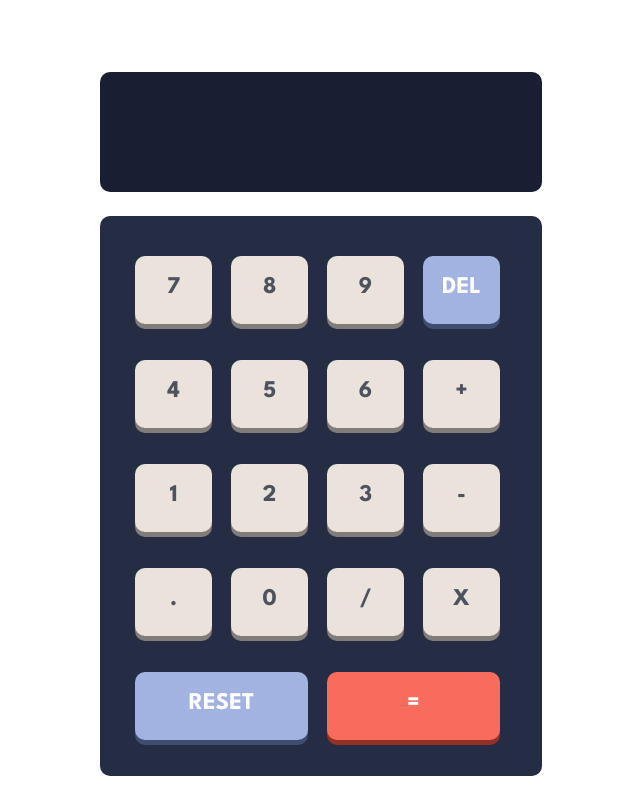
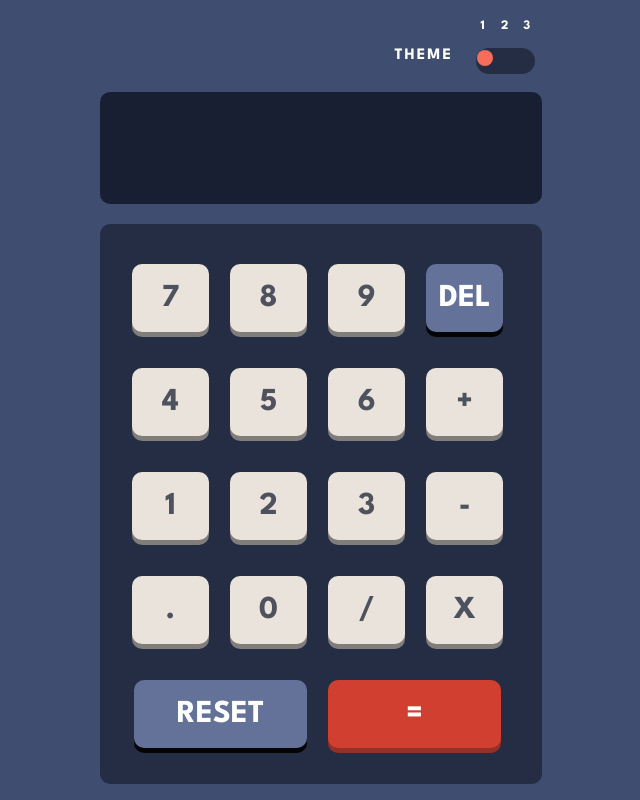
Before and after one commit to Ramyalakshmi19/Calculator, a plain HTML site: page index.html in a window 1280 px wide. Shown: the whole page, without its empty margins (348-988 px from the left). Drawn offline with Linux system fonts and the light colour scheme.

Commit message:
Theme1 completed

```diff
--- a/index.html
+++ b/index.html
@@ -11,6 +11,21 @@
   </style>
 </head>
 <body>
+    <div class="ThemeGrid">
+      <div class="ThemeRow1">
+        <span class="ThemeNum">1</span>
+        <span class="ThemeNum">2</span>
+        <span class="ThemeNum">3</span>
+      </div>
+      <div class="ThemeSwitch">
+        <span>THEME</span>
+        <div class="switch" id="switchId">
+        <div class="ball"></div>
+      </div>
+      </div>
+    </div>
+
+    </div>
     <div class="center">
       <div id="Result">
       </div>
@@ -34,7 +49,7 @@
           <span class="CalcButton operator">-</span>
         </div>
         <div class="Row">
-          <span class="CalcButton">.</span>
+          <span class="CalcButton Number">.</span>
           <span class="CalcButton Number">0</span>
           <span class="CalcButton operator">/</span>
           <span class="CalcButton operator">X</span>
--- a/script.js
+++ b/script.js
@@ -2,6 +2,23 @@ let value1="";
 let value2="";
 let reset="";
 let operator="";
+let count=-1;
+const root=document.querySelector(":root");
+//when del button is clicked, the last stored value is modified and new value is displayed
+document.getElementById('del').addEventListener('click',()=>
+{
+    let currentValue=document.getElementById('Result').innerHTML;
+    let newValue=currentValue.substring(0,currentValue.length-1)
+    if(operator=="")
+    {
+        value1=newValue;
+    }
+    else
+    {
+        value2=newValue;
+    }
+    document.getElementById('Result').innerHTML=currentValue.substring(0,currentValue.length-1);
+})
 //Select all the elements with the class name Number - returns a nodeList
 let NumClass=document.querySelectorAll('.Number');
 NumClass.forEach(button => //add click event for each element with the class name Number
@@ -18,7 +35,6 @@ NumClass.forEach(button => //add click event for each element with the class nam
                 value2+=getNumValue.target.textContent;
                 document.getElementById('Result').innerHTML=Number(value2);
             }
-            console.log(value1,value2,operator);
         })
     })
 //When Reset button is clicked reset all the values to 0
@@ -36,7 +52,7 @@ OperatorClass.forEach(opButton=>    //add click event for each element with the
         opButton.addEventListener('click',getOperator=>
         {
             operator=getOperator.target.textContent;
-            document.getElementById('Result').innerHTML=operator;  //retrieve the inner contents from the clicked element
+            document.getElementById('Result').innerHTML=Number(value1);  //retrieve the inner contents from the clicked element
         })
     })
 //if equal to is entered, display the result according to the operator entered
@@ -62,3 +78,22 @@ document.getElementById('EqualTo').addEventListener('click',()=>
     document.getElementById('Result').innerHTML=result;
 }
 )
+document.getElementById('switchId').addEventListener('click',()=>
+{
+    console.log("called");
+    count+=1;
+    if(count==1)
+    {
+        document.getElementById('switchId').style.justifyContent="center";
+
+    }
+    else if (count==2)
+    {
+        document.getElementById('switchId').style.justifyContent="end";
+        count=-1;
+    }
+    else
+    {
+        document.getElementById('switchId').style.justifyContent="start";
+    }
+})
--- a/style.css
+++ b/style.css
@@ -1,5 +1,29 @@
+:root{
+    --background:#3F4D71;
+    --resultBg:#181F32;
+    --resultTextClr:white;
+    --buttonBg:#252D44;
+    --buttonTextClr:#4D525E;
+    --buttonShadow:#807D7B ;
+    --numBg:#EAE3DB;
+    --numBgHover:#FFFFFF;
+    --ResetDelBg:#647299;
+    --ResetDelHover:#A2B3E1;
+    --ResetDelShadow:#040405;
+    --EqualToBg:#D13F30;
+    --EqualToHover:#F96C5B;
+    --EqualToShadow:#933027;
+    --ToggleSwitchBg:#252D45;
+    --ToggleBallBg:#F86C5B;
+}
+*
+{
+    font-family: 'League Spartan', sans-serif;
+}
 body{
+    background-color:var(--background);
     display:flex;
+    flex-direction:column;
     justify-content: center;
     align-items:center;
 }
@@ -9,37 +33,35 @@ body{
 {
     width:30vw;
     height:70vh;
-    margin-top:8vh;
+    margin-top:0.5vh;
 }
 #Result
 {
-    font-family: 'League Spartan', sans-serif;
     font-size:350%;
     text-align: right;
     padding-top:5vh;
     padding-right:3vw;
     width:31.5vw;
-    height:10vh;
+    height:9vh;
     border-radius: 10px;
-    color: white;
-    background-color: #181F32;
+    color:var(--resultTextClr);
+    background-color:var(--resultBg);
 }
 #Button
 {
     width:32vw;
     height: 65vh;
-    margin-top:3vh;
+    margin-top:2.5vh;
     padding-top: 5vh;
     padding-left:2.5vw;;
     border-radius:10px;
-    background-color:#252D44;
+    background-color:var(--buttonBg);
 }
 .Row
 {
-    font-family: 'League Spartan', sans-serif;
-    font-size:x-large;
+    font-size:xx-large;
     text-align: center;
-    color: #4D525E;
+    color:var(--buttonTextClr);
     width:30vw;
     height:10vh;
     margin-bottom: 3vh;
@@ -52,14 +74,17 @@ body{
     height:6vh;
     margin-right:1vw;
     border-radius:10px;
-    box-shadow: 0px 5px #807D7B ;
-    background-color: #EAE3DB;
+    box-shadow: 0px 5px var(--buttonShadow);
+    background-color:var(--numBg);
+}
+.CalcButton:hover
+{
+    background-color: var(--numBgHover);
 }
 .FinalClick
 {
     padding-top: 2.5vh;
     display: inline-block;
-    background-color: aquamarine;
     width:13.5vw;
     height:6vh;
     margin-right:1vw;
@@ -68,12 +93,75 @@ body{
 .blue
 {
     color: white;
-    background-color: #A2B3E1;
-    box-shadow: 0px 5px  #3F4D71;
+    background-color:var(--ResetDelBg);
+    box-shadow: 0px 5px var(--ResetDelShadow);
+}
+.blue:hover
+{
+    background-color: var(--ResetDelHover);
 }
 .orange
 {
     color: white;
-    background-color: #F96C5B;
-    box-shadow: 0px 5px  #933027;
+    background-color:var(--EqualToBg);
+    box-shadow: 0px 5px  var(--EqualToShadow);
 }
+.orange:hover
+{
+    background-color: var(--EqualToHover);
+}
+.switch
+{
+    display: flex;
+    justify-content:start;
+    width:4.5vw;
+    height:3vh;
+    border-radius: 15px;
+    padding:1px;
+    background-color:var(--ToggleSwitchBg);
+}
+.ball
+{
+
+    width:1rem;
+    height:1rem;
+    margin-top:1px;
+    border-radius: 50%;
+    background-color:var(--ToggleBallBg);
+}
+.ThemeGrid
+{
+    display:flex;
+    flex-direction: column;
+    width:11vw;
+    height:10vh;
+    margin-left:27vw;
+}
+.ThemeRow1
+{
+    width:5vw;
+    height:5vh;
+    margin-left:6vw;
+    padding-left:1px;
+    text-align: center;
+}
+.ThemeNum
+{
+    display: inline-block;
+    color:var(--resultTextClr);
+    font-size: small;
+    width:0.8rem;
+    margin-top:1.5vh;
+    margin-left:3px;
+    margin-right:2px;
+}
+.ThemeSwitch
+{
+    letter-spacing: 2px;
+    font-size:medium;
+    color:var(--resultTextClr);
+    display: flex;
+    justify-content: space-between;
+    width:11vw;
+    height:5vh;
+}
```
